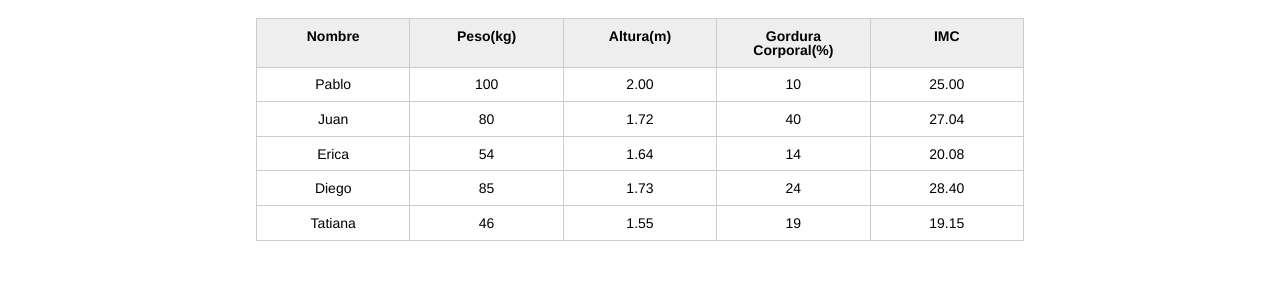
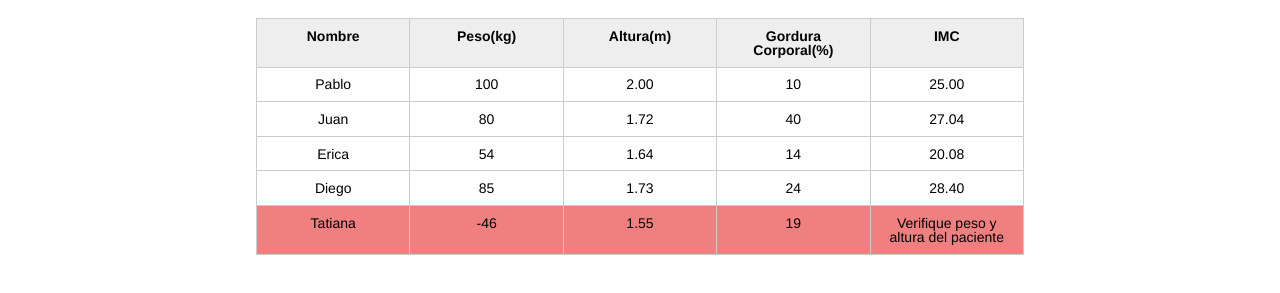
Before and after one commit to SebastianSoto18/Buona-Vita-Nutrici-n, a plain HTML site: page index.html in a window 1280 px wide. Shown: the part 123-416 px from the top of the page. Drawn offline with Linux system fonts and the light colour scheme.

Commit message:
agregardo visualizacion de errores

```diff
--- a/css/index.css
+++ b/css/index.css
@@ -132,3 +132,7 @@ button[disabled=disabled], button:disabled {
 .campo-invalido{
 	border: 1px solid red;
 }
+
+.paciente-error{
+	background-color: lightcoral;
+}
--- a/index.html
+++ b/index.html
@@ -62,7 +62,7 @@
 						</tr>
 						<tr class="paciente" >
 							<td class="info-nombre">Tatiana</td>
-							<td class="info-peso">46</td>
+							<td class="info-peso">-46</td>
 							<td class="info-altura">1.55</td>
 							<td class="info-gordura">19</td>
 							<td class="info-imc">0</td>
--- a/js/clinica.js
+++ b/js/clinica.js
@@ -12,5 +12,6 @@ for(var i=0;i<pacientes.length;i++){
         paciente.querySelector(".info-imc").textContent=(peso/(altura*altura)).toFixed(2);
     }else{
         paciente.querySelector(".info-imc").textContent="Verifique peso y altura del paciente";
+        paciente.classList.add("paciente-error");
     }
 }
```
